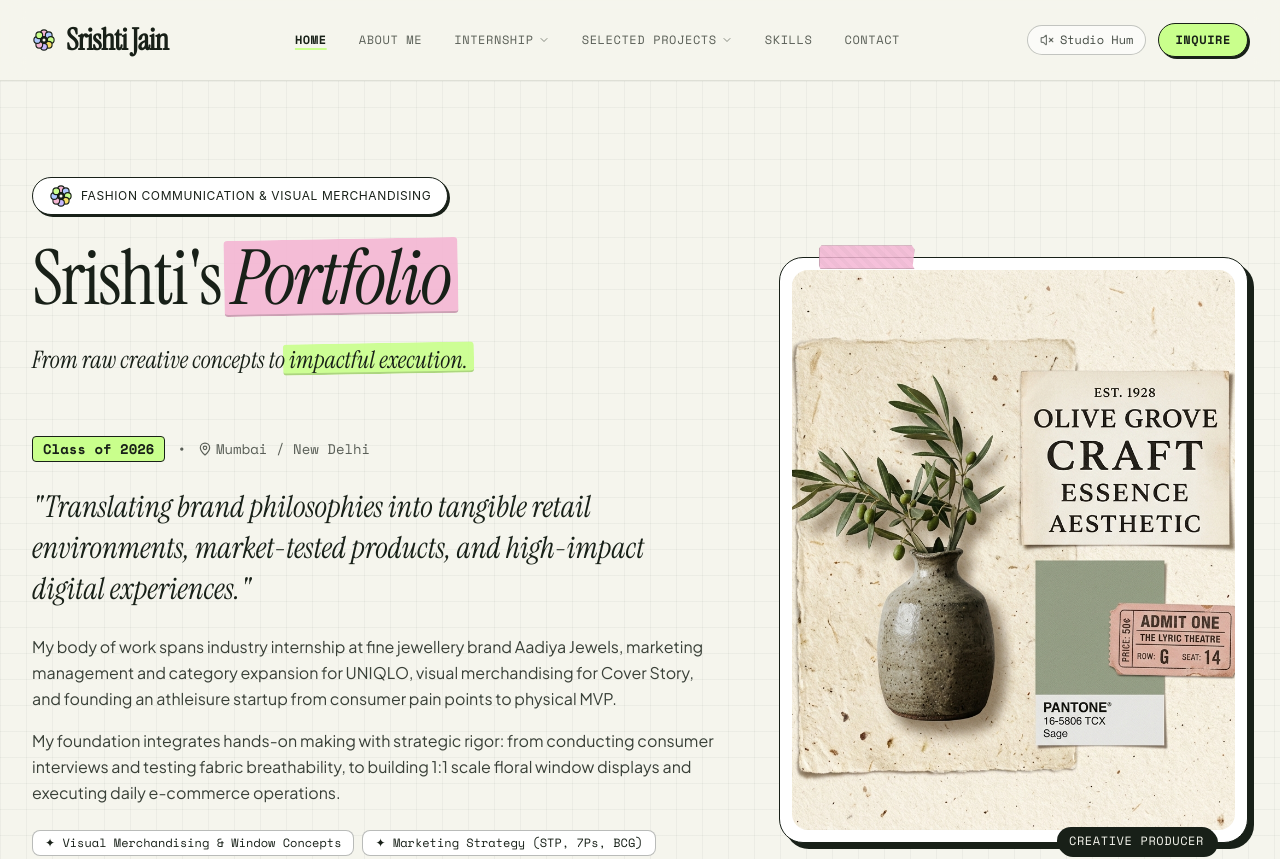
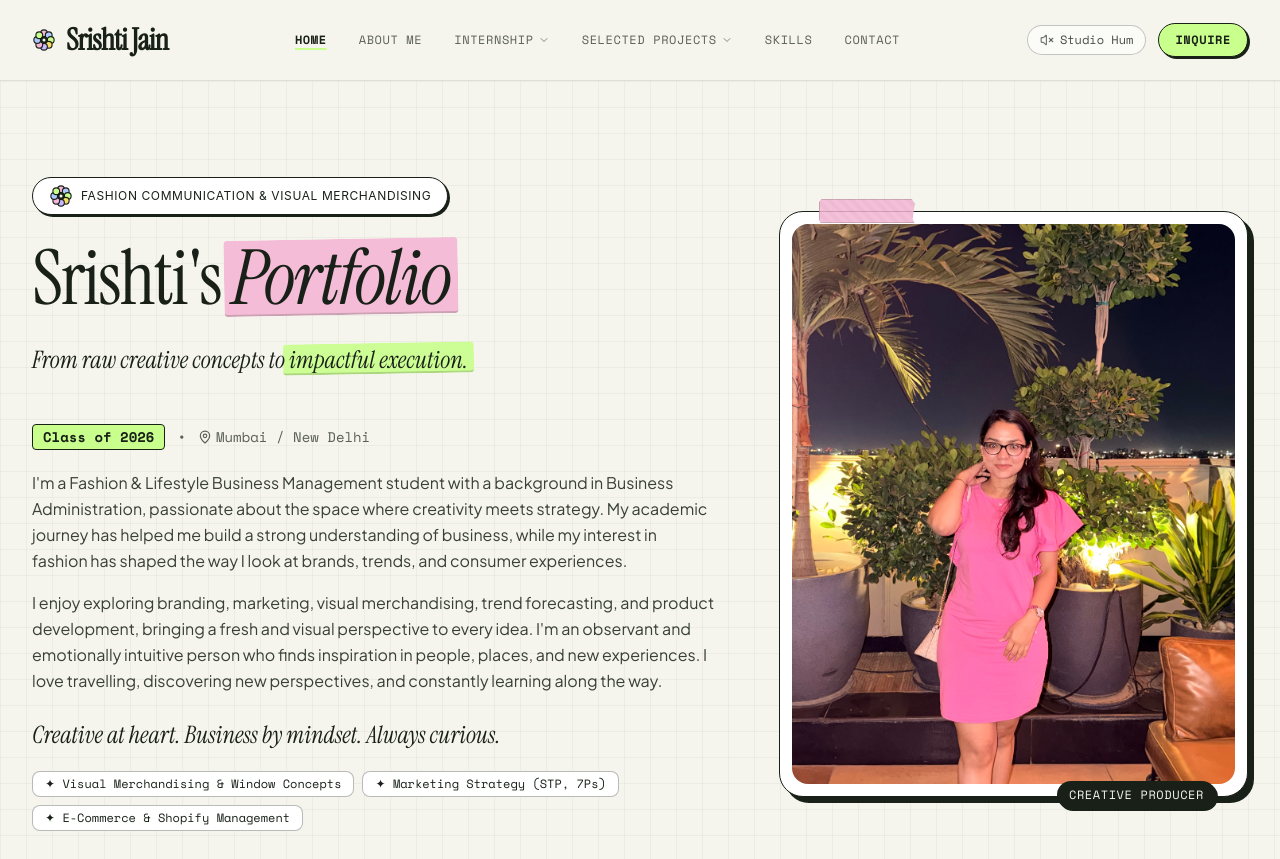
Before and after one commit to srishtij200/srishti, a React (Vite) app: page / in a window 1280 px wide. Shown: the top 859 px of the page. Built offline with nearby package versions, Linux system fonts and the light colour scheme.

Commit message:
Update hero image and rewrite about copy

```diff
--- a/src/pages/HomePage.tsx
+++ b/src/pages/HomePage.tsx
@@ -13,6 +13,12 @@ interface HomePageProps {
 
 export const HomePage: React.FC<HomePageProps> = ({ onOpenInquiry }) => {
   const { student, selectedProjects, internship } = portfolioData;
+
+  const heroSpecializations = [
+    'Visual Merchandising & Window Concepts',
+    'Marketing Strategy (STP, 7Ps)',
+    'E-Commerce & Shopify Management'
+  ];
 
   return (
     <div className="bg-[#F5F5ED]">
@@ -87,7 +93,7 @@ export const HomePage: React.FC<HomePageProps> = ({ onOpenInquiry }) => {
                 whileInView={{ opacity: 1, y: 0 }}
                 viewport={{ once: true }}
                 transition={{ duration: 0.5 }}
-                className="mt-6 space-y-6"
+                className="mt-3 space-y-5"
               >
                 <div className="font-mono-code text-xs sm:text-sm text-[#182018]/70 flex flex-wrap items-center gap-3">
                   <span className="bg-[#C9FF8C] text-[#182018] px-2.5 py-0.5 rounded border border-[#182018] font-bold">
@@ -100,19 +106,21 @@ export const HomePage: React.FC<HomePageProps> = ({ onOpenInquiry }) => {
                   </span>
                 </div>
 
-                <p className="font-serif-display text-2xl sm:text-3xl text-[#182018] italic leading-snug">
-                  "{student.statement}"
-                </p>
-
                 <div className="space-y-4 font-body text-base text-[#182018]/85 leading-relaxed">
-                  <p>{student.secondaryStatement}</p>
                   <p>
-                    My foundation integrates hands-on making with strategic rigor: from conducting consumer interviews and testing fabric breathability, to building 1:1 scale floral window displays and executing daily e-commerce operations.
+                    I&apos;m a Fashion & Lifestyle Business Management student with a background in Business Administration, passionate about the space where creativity meets strategy. My academic journey has helped me build a strong understanding of business, while my interest in fashion has shaped the way I look at brands, trends, and consumer experiences.
+                  </p>
+                  <p>
+                    I enjoy exploring branding, marketing, visual merchandising, trend forecasting, and product development, bringing a fresh and visual perspective to every idea. I&apos;m an observant and emotionally intuitive person who finds inspiration in people, places, and new experiences. I love travelling, discovering new perspectives, and constantly learning along the way.
                   </p>
                 </div>
 
+                <p className="font-serif-display text-2xl sm:text-2xl text-[#182018] italic leading-snug pt-1">
+                  Creative at heart. Business by mindset. Always curious.
+                </p>
+
                 <div className="flex flex-wrap gap-2">
-                  {student.specializations.map((spec, i) => (
+                  {heroSpecializations.map((spec, i) => (
                     <span key={i} className="font-mono-code text-xs px-3 py-1 bg-[#FFFFFF] border border-[#182018]/30 rounded-lg text-[#182018]">
                       ✦ {spec}
                     </span>
@@ -135,8 +143,8 @@ export const HomePage: React.FC<HomePageProps> = ({ onOpenInquiry }) => {
 
                 <div className="bg-[#FFFFFF] border-[1.5px] border-[#182018] rounded-3xl p-3 paper-shadow-lg">
                   <img
-                    src="/src/assets/images/curated_moodboard_art_1789788458713.jpg"
-                    alt="Srishti Jain moodboard — curated creative exploration"
+                    src="/portfolio-assets/IMG_2187.jpg"
+                    alt="Srishti Jain — curated creative exploration"
                     className="w-full h-[420px] lg:h-[560px] object-cover rounded-2xl"
                   />
                 </div>
```
